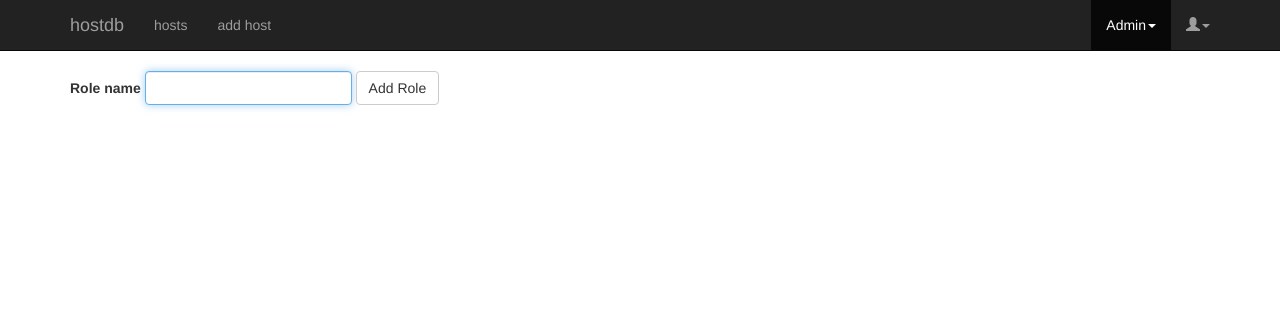
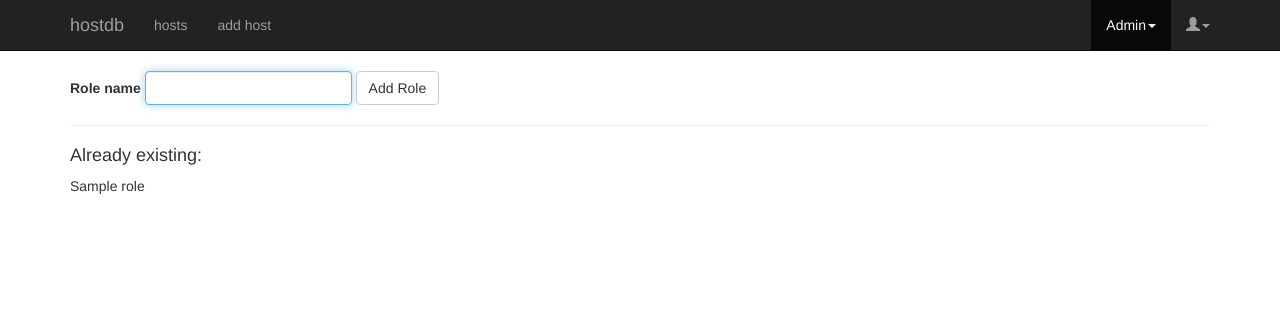
Before and after one commit to Slm0n87/hostdb, a Flask app: page /add/role in a window 1280 px wide. Shown: the top 311 px of the page. Run offline with Flask 2, Linux system fonts and the light colour scheme; a user stored in the database is signed in; tables that the repository leaves empty hold one stand-in row (values such as "Sample post"); some libraries are stand-ins or nearby versions.

Commit message:
Add list of items to new role/stage/domain view

```diff
--- a/app/main/views.py
+++ b/app/main/views.py
@@ -178,8 +178,10 @@ def add_role():
             flash('Added new role: %s' % form.name.data, 'success')
         return redirect(url_for('.index'))
 
+    roles = Role.query.order_by('name').all()
     return render_template("admin.html",
                        form = form,
+                       liste = roles,
                        title='Add role')
 
 @main.route('/add/stage', methods = ['GET', 'POST'])
@@ -198,8 +200,10 @@ def add_stage():
             flash('Added new stage: %s' % form.name.data, 'success')
         return redirect(url_for('.index'))
 
+    stages = Stage.query.order_by('name').all()
     return render_template("admin.html",
                        form = form,
+                       liste = stages,
                        title='Add stage')
 
 @main.route('/add/domain', methods = ['GET', 'POST'])
@@ -218,8 +222,10 @@ def add_domain():
             flash('Added new domain: %s' % form.name.data, 'success')
         return redirect(url_for('.index'))
 
+    domains = Domain.query.order_by('name').all()
     return render_template("admin.html",
                        form = form,
+                       liste = domains,
                        title='Add domain')
 
 @main.route('/register' , methods=['GET','POST'])
--- a/app/templates/admin.html
+++ b/app/templates/admin.html
@@ -1,5 +1,13 @@
 {% extends "base.html" %}
 {% import "bootstrap/wtf.html" as wtf %}
+
 {% block container %}
   {{ wtf.quick_form(form, extra_classes='form-inline') }}
+ <hr>
+ <h4>Already existing:</h4>
+  <ul class="list-unstyled">
+ {% for item in liste %}
+  <li>{{ item.name }}</li>
+ {% endfor %}
+  </ul>
 {% endblock %}
```
